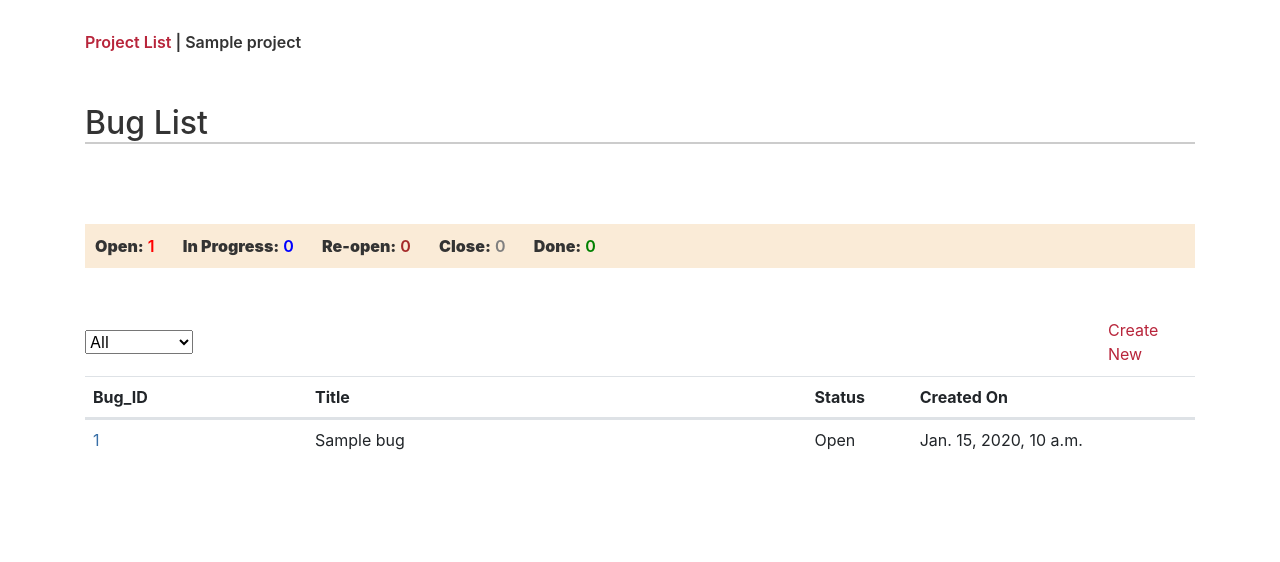
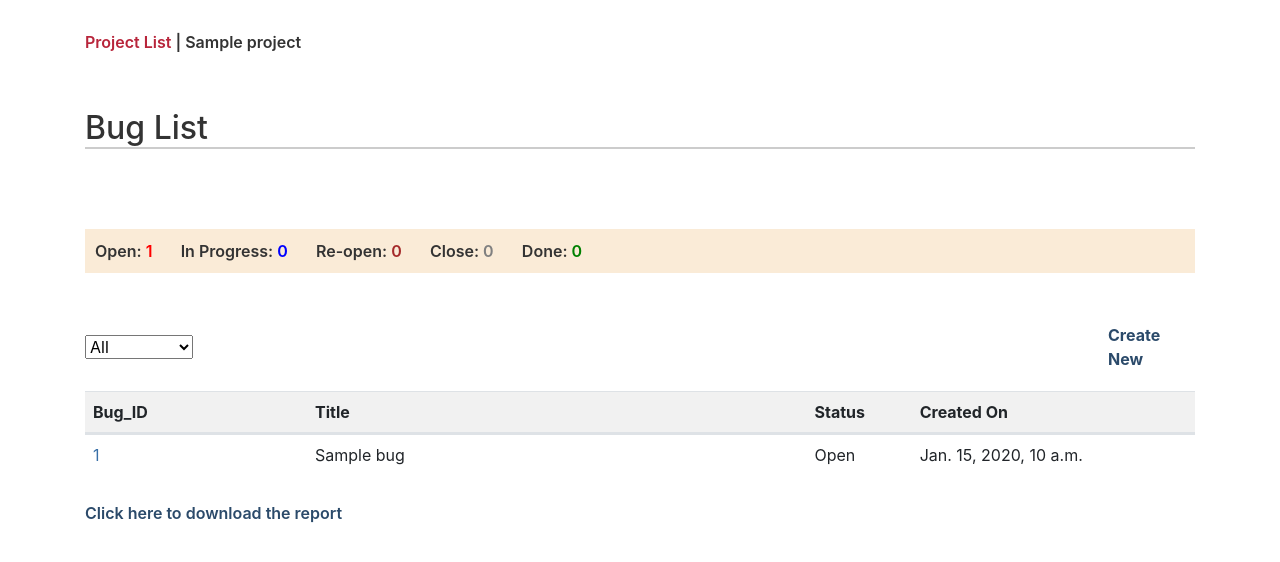
Before and after one commit to naufal-m/Django-Bug-Tracker-Application, a Django app: page /bugs/bugs/1/ in a window 1280 px wide. Shown: the top 562 px of the page. Run offline with Django 4.2, Linux system fonts and the light colour scheme; tables that the repository leaves empty hold one stand-in row (values such as "Sample post"); grey boxes marked "Sample" are stand-in pictures; some libraries are stand-ins or nearby versions.

Commit message:
pdf report implemented

```diff
--- a/BugTracker/bugs/forms.py
+++ b/BugTracker/bugs/forms.py
@@ -1,5 +1,6 @@
 from django import forms
 from .models import Bug, Project
+
 
 class BugForm(forms.ModelForm):
     class Meta:
--- a/BugTracker/bugs/models.py
+++ b/BugTracker/bugs/models.py
@@ -1,7 +1,6 @@
 from django.db import models
 from datetime import datetime
 from django.utils.text import slugify
-# from bugs.models import Bug
 
 # Create your models here.
 class Project(models.Model):
--- a/BugTracker/bugs/static/css/custom.css
+++ b/BugTracker/bugs/static/css/custom.css
@@ -7,6 +7,7 @@ body {
 
 body p {
     font-weight: 600;
+    padding-bottom:5px;
 }
 
 input[type="file"] {
@@ -129,3 +130,54 @@ td:nth-child(2) {
 .table td, .table th {
     padding: 0.50rem
 }
+
+/* CSS for the table container */
+.table-container {
+    max-height: 300px; /* Set your desired fixed height */
+    overflow-y: auto; /* Add vertical scroll if content overflows */
+    border: 0px solid #ccc; /* Add borders for visual separation */
+}
+
+/* CSS for the table to maintain width */
+.table {
+    width: 100%;
+    margin-top: 10px;
+}
+
+.table-header {
+    position: sticky;
+    top: -1px;
+    background-color: #f1f1f1; /* Set your desired background color */
+}
+
+/* Webkit-based browsers (Chrome, Safari) */
+.table-container::-webkit-scrollbar {
+    width: 6px; /* Adjust the width as needed */
+    height: 10px;
+}
+
+.table-container::-webkit-scrollbar-thumb {
+    background-color: #999; /* Set the color of the thumb */
+    border-radius: 6px; /* Round the thumb */
+}
+
+/* Firefox */
+.table-container {
+    scrollbar-width: thin; /* Adjust the width as needed */
+}
+
+.table-container {
+    scrollbar-color: #999 transparent; /* Set the colors of the thumb and track */
+}
+
+.btn-custom-report {
+    /* padding: 4px 10px 4px 10px;*/
+    color: #2b4a6a;
+    /* background-color: #2b4a6a;
+    border-color: #2b4a6a; */
+}
+.btn-custom-report:hover {
+    color: #000000;
+    /* background-color: #000000;
+    border-color: #000000; */
+}
--- a/BugTracker/bugs/templates/bugs/base.html
+++ b/BugTracker/bugs/templates/bugs/base.html
@@ -8,6 +8,7 @@
 <link rel="stylesheet" href="https://maxcdn.bootstrapcdn.com/bootstrap/4.5.2/css/bootstrap.min.css">
     <link rel="stylesheet" href="https://cdnjs.cloudflare.com/ajax/libs/lightbox2/2.11.3/css/lightbox.min.css">
     <link rel="stylesheet" type="text/css" href="{% static 'css/custom.css' %}">
+<!--    <link rel="stylesheet" type="text/css" href="{% static 'css/style.css' %}">-->
 
 <!-- Include Bootstrap JS and jQuery -->
 <script src="https://ajax.googleapis.com/ajax/libs/jquery/3.5.1/jquery.min.js"></script>
@@ -24,6 +25,23 @@
 <body>
 <div class="container">
 {% block content %}
+    <ul class="navbar-nav ml-auto">
+    {% if user.is_authenticated %}
+        <li class="nav-item">
+            <a class="nav-link" href="{% url 'project_list' %}">Project List</a>
+        </li>
+        <li class="nav-item">
+            <a class="nav-link" href="{% url 'logout' %}">Log Out</a>
+        </li>
+    {% else %}
+        <li class="nav-item">
+            <a class="nav-link" href="{% url 'login' %}">Log In</a>
+        </li>
+        <li class="nav-item">
+            <a class="nav-link" href="{% url 'signup' %}">Sign Up</a>
+        </li>
+    {% endif %}
+</ul>
 {% endblock %}
 </div>
 </body>
--- a/BugTracker/bugs/templates/bugs/bug_list.html
+++ b/BugTracker/bugs/templates/bugs/bug_list.html
@@ -13,11 +13,11 @@
 
 <!-- Display status counts at the top -->
 <div class="status-count">
-    <p style="background-color: #faebd7; padding: 10px;"><strong>Open:</strong> <span style="color: red;">  {{ open_count }}</span>&nbsp;&nbsp;&nbsp;&nbsp;&nbsp;&nbsp;
-        <strong>In Progress:</strong><span style="color: blue;">  {{ in_progress_count }}</span>&nbsp;&nbsp;&nbsp;&nbsp;&nbsp;&nbsp;
-        <strong>Re-open:</strong><span style="color: brown;">  {{ reopen_count }}</span>&nbsp;&nbsp;&nbsp;&nbsp;&nbsp;&nbsp;
-        <strong>Close:</strong><span style="color: grey;">  {{ close_count }}</span>&nbsp;&nbsp;&nbsp;&nbsp;&nbsp;&nbsp;
-        <strong>Done:</strong> <span style="color: green;">  {{ done_count }}</span></p>
+    <p style="background-color: #faebd7; padding: 10px;">Open:</strong> <span style="color: red;">  {{ open_count }}</span>&nbsp;&nbsp;&nbsp;&nbsp;&nbsp;&nbsp;
+        In Progress:<span style="color: blue;">  {{ in_progress_count }}</span>&nbsp;&nbsp;&nbsp;&nbsp;&nbsp;&nbsp;
+        Re-open:<span style="color: brown;">  {{ reopen_count }}</span>&nbsp;&nbsp;&nbsp;&nbsp;&nbsp;&nbsp;
+        Close:<span style="color: grey;">  {{ close_count }}</span>&nbsp;&nbsp;&nbsp;&nbsp;&nbsp;&nbsp;
+        Done:<span style="color: green;">  {{ done_count }}</span></p>
 <!--    <ul>-->
 <!--        <li>Open: {{ open_count }}</li>-->
 <!--        <li>In Progress: {{ in_progress_count }}</li>-->
@@ -38,12 +38,13 @@
         <option value="Done">Done</option>
     </select>
     <div class="create_bug_link">
-        <a style="color: #b8253b;" href="{% url 'create_bug' project_id=project_id %}">Create New</a>
+        <a style="color: #2b4a6a;" href="{% url 'create_bug' project_id=project_id %}"><strong>Create New</strong></a>
     </div>
 </div>
 
+<div class="table-container">
         <table class="table m" >
-        <thead>
+        <thead class="table-header">
             <tr class="table-row">
                 <th>Bug_ID</th>
                 <th>Title</th>
@@ -135,5 +136,9 @@
     </div>
 {% endfor %}
     </table>
-<!--    <a href="{% url 'create_bug' project_id=project_id %}">Create New Bug</a>-->
+    </div>
+
+<p style="margin-top: 10px;"> <a  href="{% url 'generate_pdf_report' project_id=project_id %}" class="btn-custom-report" >
+    Click here to download the report</a></p>
+
 {% endblock %}
--- a/BugTracker/bugs/urls.py
+++ b/BugTracker/bugs/urls.py
@@ -1,5 +1,6 @@
 from django.urls import path
 from . import views
+from django.contrib.auth import views as auth_views
 
 urlpatterns = [
 path('projects/', views.project_list, name='project_list'),
@@ -7,5 +8,7 @@ path('delete/<int:project_id>/', views.delete_project, name='delete_project'),
     path('projects/create/', views.create_project, name='create_project'),
     path('bugs/<int:project_id>/', views.bug_list, name='bug_list'),
     path('bugs/<int:project_id>/create/', views.create_bug, name='create_bug'),
+path('bugs/report/<int:project_id>/', views.generate_pdf_report, name='generate_pdf_report'),
+# path('bugs/download_bug_report/<int:project_id>/', views.download_bug_report, name='download_bug_report'),
 path('bugs/<int:bug_id>/update_status/', views.update_bug_status, name='update_bug_status'),
 ]
--- a/BugTracker/bugs/views.py
+++ b/BugTracker/bugs/views.py
@@ -1,11 +1,22 @@
 from django.shortcuts import render, redirect, get_object_or_404
 from .models import Bug, Project
 from .forms import BugForm, ProjectForm
-from django.http import JsonResponse
+from django.http import JsonResponse, HttpResponse
 from datetime import datetime
 from django.utils import timezone
-import pytz
+import pytz, csv, xlsxwriter
+from django.template.loader import get_template
+from xhtml2pdf import pisa
+from io import BytesIO
 
+from reportlab.lib.pagesizes import letter, landscape, portrait,A4
+from reportlab.lib import colors
+from reportlab.platypus import SimpleDocTemplate, Table, TableStyle, LongTable, PageBreak, Paragraph
+from reportlab.lib.styles import getSampleStyleSheet, ParagraphStyle
+from reportlab.lib.units import inch
+
+from django.db.models import F
+import textwrap
 
 
 # Create your views here.
@@ -95,3 +106,155 @@ def update_bug_status(request, bug_id):
         success_message = f'Bug status updated to {new_status}'
         history_entry = f'{formatted_time}: Status updated to {new_status}, Comment: {command}'
         return JsonResponse({'status': 'success', 'message': success_message, 'history_entry': history_entry})
+
+# def download_bug_report(request, project_id):
+#     # project = Project.objects.get(id=project_id)  # Get the project
+#
+#     # Retrieve the project and bugs for the report
+#     project = get_object_or_404(Project, pk=project_id)
+#     bugs = Bug.objects.filter(project=project)
+#
+#     # Create a response object with appropriate content type for CSV
+#     response = HttpResponse(content_type='application/vnd.openxmlformats-officedocument.spreadsheetml.sheet')
+#     response['Content-Disposition'] = f'attachment; filename="{project.name}_bug_report.xlsx"'
+#
+#     # Create an Excel workbook and add a worksheet
+#     workbook = xlsxwriter.Workbook(response, {'in_memory': True})
+#     worksheet = workbook.add_worksheet()
+#
+#     # Define bold format
+#     bold_format = workbook.add_format({'bold': True})
+#
+#     # Write the project name in bold as the first row
+#     worksheet.write('A1', f'Project:  {project.name}', bold_format)
+#
+#     # Add two empty rows for separation
+#     worksheet.write('A2', '')  # Empty row 1
+#     worksheet.write('A3', '')  # Empty row 2
+#
+#     # Write the table headings with bold formatting
+#     headings = ['Bug ID', 'Title', 'Description', 'Created At', 'Status']
+#     for col_num, heading in enumerate(headings):
+#         worksheet.write(4, col_num, heading, bold_format)
+#
+#     # Write the bug data rows
+#     for row_num, bug in enumerate(bugs, start=5):
+#             worksheet.write(row_num, 0, bug.bug_id)
+#             worksheet.write(row_num, 1, bug.title)
+#             worksheet.write(row_num, 2, bug.description)
+#             worksheet.write(row_num, 3, bug.created_at.strftime('%Y-%m-%d %H:%M:%S'))  # Convert to string)
+#             worksheet.write(row_num, 4, bug.status)
+#
+#     workbook.close()
+#
+#     return response
+
+# def generate_pdf_report(request, project_id):
+#     project = get_object_or_404(Project, pk=project_id)
+#     bugs = Bug.objects.filter(project=project)
+#
+#     template = get_template('bugs/pdf_report_template.html')
+#     context = {'project': project, 'bugs': bugs}
+#     html = template.render(context)
+#
+#     response = HttpResponse(content_type='application/pdf')
+#     response['Content-Disposition'] = f'attachment; filename="{project.name}_bug_report.pdf"'
+#
+#     pisa_status = pisa.CreatePDF(html, dest=response)
+#
+#     if pisa_status.err:
+#         return HttpResponse('An error occurred while generating the PDF')
+#
+#     return response
+
+def generate_pdf_report(request, project_id):
+    project = get_object_or_404(Project, pk=project_id)
+    bugs = Bug.objects.filter(project=project)
+
+    # Calculate bug counts by status
+    open_count = bugs.filter(status='Open').count()
+    in_progress_count = bugs.filter(status='In Progress').count()
+    reopen_count = bugs.filter(status='Re-open').count()
+    close_count = bugs.filter(status='Close').count()
+    done_count = bugs.filter(status='Done').count()
+
+    # Create a buffer to store the PDF content
+    buffer = BytesIO()
+    doc = SimpleDocTemplate(buffer, pagesize=portrait(A4))
+
+    # Create a list to hold the data for the paragraphs
+    paragraphs = [
+        Paragraph(f'Project Name: {project.name}', getSampleStyleSheet()['Heading1']),
+        Paragraph(f'Status Count:', getSampleStyleSheet()[ 'Heading3']),
+        Paragraph(f'Open:           {open_count}', getSampleStyleSheet()['Normal']),
+        Paragraph(f'In Progress:    {in_progress_count}', getSampleStyleSheet()['Normal']),
+        Paragraph(f'Re-open:        {reopen_count}', getSampleStyleSheet()['Normal']),
+        Paragraph(f'Close:          {close_count}', getSampleStyleSheet()['Normal']),
+        Paragraph(f'Done:           {done_count}', getSampleStyleSheet()['Normal']),
+        PageBreak()  # Add a page break before the table
+    ]
+
+    # Create a ReportLab PDF document
+    doc = SimpleDocTemplate(buffer, pagesize=portrait(letter))
+    story = []
+
+    # Create a list to hold the data for the table
+    data = [
+        ['Bug Report:'],
+        [
+            'Bug ID',
+            'Title',
+            'Description',
+            'Status',
+            'Created At'
+        ]
+    ]
+
+    # Add data from the queryset to the table
+    for bug in bugs:
+        # images = [str(image.image) for image in bug.bug_images.all()]
+
+        # Wrap the title and description text
+        title_wrapped = "\n".join(textwrap.wrap(bug.title, width=25))
+        description_wrapped = "\n".join(textwrap.wrap(bug.description, width=40))
+
+        data.append([
+            bug.bug_id,
+            title_wrapped,
+            description_wrapped,
+            bug.status,
+            bug.created_at.strftime('%d-%m-%Y %I:%M %p')
+        ])
+
+    # col_widths = [50, 200,None, None,None]
+
+    # Create the table and style
+    table = Table(data)
+
+    # table = LongTable(data, colWidths=col_widths)
+    style = TableStyle([
+        ('BACKGROUND', (0, 1), (-1, 1), colors.grey),
+                        ('TEXTCOLOR', (0, 0), (-1, 0), colors.black),
+                        ('TEXTCOLOR', (0, 1), (-1, 1), colors.white),
+                        ('ALIGN', (0, 0), (-1, -1), 'LEFT'),
+                        ('FONTNAME', (0, 0), (-1, 0), 'Helvetica-Bold'),
+                        ('BOTTOMPADDING', (0, 0), (-1, 0), 12)
+    ])
+                        # ('BACKGROUND', (0, 1), (-1, -1), colors.beige),
+                        # ('GRID', (0, 0), (-1, -1), 1, colors.black)])
+
+    # Add line separators
+    for i in range(1, len(data)):
+        style.add('LINEBELOW', (0, i), (-1, i), 1, colors.black)
+
+    table.setStyle(style)
+
+    # Build the PDF document
+    doc.build(paragraphs + [table])
+    buffer.seek(0)
+
+    # Create the HttpResponse object with the appropriate PDF headers
+    response = HttpResponse(buffer, content_type='application/pdf')
+    response['Content-Disposition'] = f'attachment; filename="{project.name}_bug_report.pdf"'
+
+    return response
```
Also changed, not shown: BugTracker/bugs/templates/bugs/login.html (added, +16 -0 lines), BugTracker/bugs/templates/bugs/pdf_report_template.html (added, +36 -0 lines), BugTracker/bugs/templates/bugs/project_list.html (+7 -4 lines).
